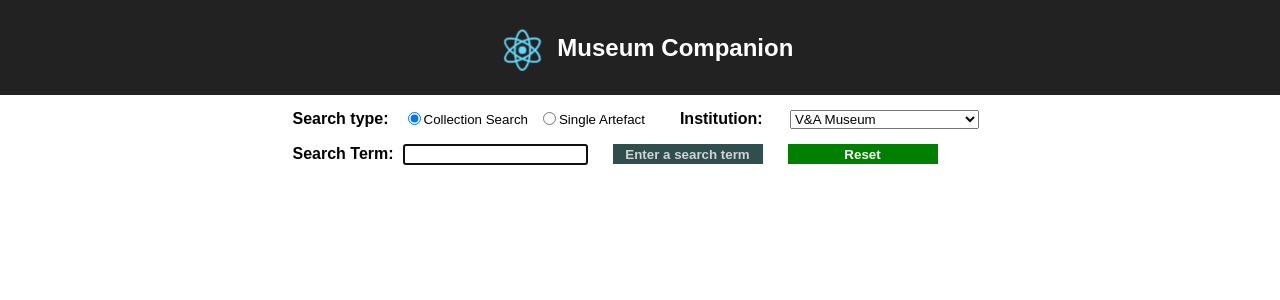
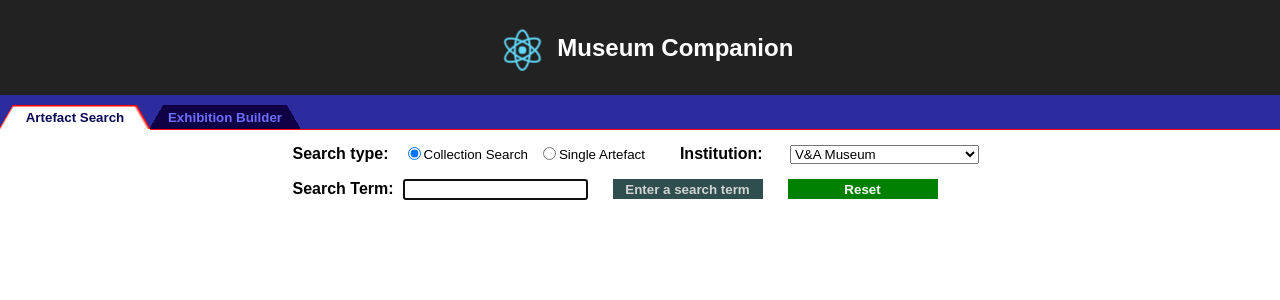
Before and after one commit to TomHedges/MuseumCompanionReact, a React (Create React App) app: page / in a window 1280 px wide. Shown: the top 300 px of the page. Built offline with nearby package versions, Linux system fonts and the light colour scheme.

Commit message:
Added tabbed menu for feature selection

```diff
--- a/package.json
+++ b/package.json
@@ -23,5 +23,6 @@
     "not dead",
     "not ie <= 11",
     "not op_mini all"
-  ]
+  ],
+  "proxy": "http://localhost:3002"
 }
--- a/src/App.css
+++ b/src/App.css
@@ -29,24 +29,95 @@
 }
 
 @keyframes App-logo-spin {
-  from { transform: rotate(0deg); }
-  to { transform: rotate(360deg); }
+  from {
+    transform: rotate(0deg);
+  }
+  to {
+    transform: rotate(360deg);
+  }
+}
+
+.tab-wrapper {
+  background-color: rgb(44, 44, 158);
+  width: 100%;
+  min-height: 30px;
+}
+.tab-filler {
+  background-color: rgba(0, 0, 0, 0);
+  overflow: hidden;
+  height: 34px;
+  border-bottom: 1px red solid;
+}
+
+input.tab:focus {
+  outline: none;
+}
+input.tab-selected:focus {
+  outline: none;
+}
+
+.tab {
+  margin-top: 10px;
+  font-weight: bold;
+  height: 25px;
+  width: 150px;
+  float: left;
+  left: -20px;
+  border: none;
+  border-bottom: 1px solid red;
+  color: rgb(109, 109, 255);
+  background: linear-gradient(
+      120deg,
+      rgba(156, 46, 46, 0) 8%,
+      rgb(15, 0, 70) 8%,
+      rgb(15, 0, 70) 60%,
+      rgba(0, 0, 0, 0) 60%
+    ),
+    linear-gradient(
+      60deg,
+      rgba(0, 0, 0, 0) 40%,
+      rgb(15, 0, 70) 40%,
+      rgb(15, 0, 70) 92%,
+      rgba(156, 46, 46, 0) 92%
+    );
+}
+
+.tab-selected {
+  margin-top: 10px;
+  font-weight: bold;
+  height: 25px;
+  width: 150px;
+  float: left;
+  border: none;
+  border-bottom: 1px solid white;
+  color: rgb(9, 9, 85);
+  background: linear-gradient(
+      120deg,
+      rgb(44, 44, 158) 11px,
+      red 11px,
+      rgba(0, 0, 0, 0) 13px
+    ),
+    linear-gradient(
+      60deg,
+      rgba(0, 0, 0, 0) 127px,
+      red 130px,
+      rgb(44, 44, 158) 131px
+    ),
+    linear-gradient(180deg, red 1px, white 2px);
 }
 
 label {
   margin-right: 10px;
   font-size: smaller;
 }
-
 .button {
   font-weight: bold;
-  background-color:green;
+  background-color: green;
   border: none;
   color: white;
   height: 20px;
   width: 150px;
 }
-
 .button:disabled {
   vertical-align: bottom;
   font-weight: bold;
@@ -56,127 +127,99 @@ label {
   height: 20px;
   width: 150px;
 }
-
 .narrow_button {
   font-weight: bold;
-  background-color:green;
+  background-color: green;
   border: none;
   color: white;
   height: 20px;
   width: 50px;
 }
-
 .narrow_button:disabled {
   font-weight: bold;
-  background-color:darkslategrey;
+  background-color: darkslategrey;
   border: none;
   color: lightgrey;
   height: 20px;
   width: 50px;
 }
-
-
 span.display_control_label {
   font-weight: bold;
   min-width: 110px;
   display: inline-block;
 }
-
-
 div.display_search_controls {
   margin: auto;
   width: 1400px;
-  margin-bottom: 15px;
-  /*
-  border: 1px solid green;
-  */
+  margin-bottom: 15px; /* border: 1px solid green; */
 }
-
 @media only screen and (max-width: 1400px) {
   div.display_search_controls {
     width: 725px;
   }
 }
-
 @media only screen and (max-width: 750px) {
   div.display_search_controls {
     width: 100%;
   }
 }
-
 div.display_search_controls_group {
   min-width: 400px;
   margin: auto;
-  float: left;
-  /*
-  border: 1px solid red;
-  */
+  float: left; /* border: 1px solid red; */
 }
-
 @media only screen and (max-width: 750px) {
   div.display_search_controls_group {
     width: 400px;
     float: none;
   }
 }
-
 div.display_search_controls_subgroup {
   margin-left: 15px;
   margin-top: 15px;
   margin-right: 10px;
   float: left;
 }
-
 div.display_search_controls_subgroup input[type="radio"] {
   margin-top: -3px;
   vertical-align: middle;
 }
-
 @media only screen and (max-width: 750px) {
   div.display_search_controls_subgroup {
     float: none;
   }
 }
-
 input#search_button {
   margin-left: 15px;
   margin-top: 15px;
   margin-right: 10px;
 }
-
 input#reset_button {
   margin-left: 15px;
   margin-top: 15px;
 }
-
-
 button#previous_button {
   float: left;
   margin-left: 15px;
   margin-bottom: 15px;
   width: 130px;
 }
-
 @media only screen and (max-width: 750px) {
   button#previous_button {
     width: 17%;
   }
 }
-
 button#next_button {
   float: right;
   margin-right: 15px;
   margin-bottom: 15px;
   width: 130px;
 }
-
 @media only screen and (max-width: 750px) {
   button#next_button {
     width: 17%;
   }
 }
-
-
 div.display_search_results_nav {
   margin-top: 15px;
 }
@@ -186,7 +229,6 @@ div.display_search_results_nav p {
   width: 100%;
   clear: both;
 }
-
 @media only screen and (max-width: 750px) {
   div.display_search_results_nav p {
     width: 250px;
@@ -194,19 +236,17 @@ div.display_search_results_nav p {
     clear: inherit;
   }
 }
-
-
 table.search_table {
   border-collapse: collapse;
   table-layout: auto;
   width: 100%;
 }
-
-table.search_table, th, td {
+table.search_table,
+th,
+td {
   border-top: 1px solid #44f;
   padding: 15px;
 }
-
 table.search_table th.search_table_summary_column {
   width: 60%;
   min-width: 140px;
@@ -215,7 +255,6 @@ table.search_table th.search_table_image_column {
   width: 40%;
   min-width: 100px;
 }
-
 table.search_table td {
   overflow: hidden;
 }
@@ -224,49 +263,36 @@ table.search_table td {
   width: 100px;
 }
 
-
 .search_result_name {
   font-weight: bold;
 }
 
-
-
 div.display_search_results {
   width: 20%;
   min-width: 310px;
-  float: left;
-  /*
-  border: 1px solid red;
-  */
+  float: left; /* border: 1px solid red; */
   background: #eef;
   margin-left: 15px;
   margin-right: 15px;
   margin-bottom: 15px;
   padding-top: 1px;
 }
-
 @media only screen and (max-width: 750px) {
   div.display_search_results {
     width: auto;
     float: none;
   }
 }
-
-
 div.display_search_results_message {
   width: 20%;
   min-width: 310px;
-  float: left;
-  /*
-  border: 1px solid red;
-  */
+  float: left; /* border: 1px solid red; */
   background: #eef;
   margin-left: 15px;
   margin-right: 15px;
   margin-bottom: 15px;
   text-align: center;
 }
-
 @media only screen and (max-width: 750px) {
   div.display_search_results_message {
     padding: 1px 0;
@@ -274,43 +300,32 @@ div.display_search_results_message {
     float: none;
   }
 }
-
-
-
 div.display_artefact_content {
-  /*
-  border: 1px solid blue;
-   */
-
+  /* border: 1px solid blue; */
   background: #eef;
   padding-left: 15px;
   padding-right: 15px;
   margin-left: 15px;
   margin-right: 15px;
-
   overflow: auto;
-
   /* These are technically the same, but use both
   overflow-wrap: break-word;
   word-wrap: break-word;
 
   /* Instead use this non-standard one: */
   word-break: break-word;
-
   /* Adds a hyphen where the word breaks, if supported (No Blink) */
   -ms-hyphens: auto;
   -moz-hyphens: auto;
   -webkit-hyphens: auto;
   hyphens: auto;
 }
-
 @media only screen and (max-width: 750px) {
   div.display_artefact_content {
     width: auto;
     float: none;
   }
 }
-
 div.display_artefact_message {
   /* border: 1px solid red; */
   text-align: center;
@@ -321,11 +336,9 @@ div.display_artefact_message {
   background: #eef;
   margin-left: 15px;
   margin-right: 15px;
-
   overflow: auto;
   word-break: break-word;
 }
-
 div.display_artefact_message_error {
   border: 1px solid red;
   padding-left: 15px;
@@ -335,12 +348,10 @@ div.display_artefact_message_error {
   background: #fee;
   margin-left: 15px;
   margin-right: 15px;
-
   font-weight: bold;
   overflow: auto;
   word-break: break-word;
 }
-
 div.display_primary_image_wrapper {
   max-height: 500px;
 }
@@ -353,13 +364,10 @@ img.display_primary_image {
   max-width: 100%;
   height: auto;
 }
-
-
 div.galleryPane {
   height: 100px;
   margin-top: 20px;
 }
-
 div.galleryPane img {
   border: 3px solid #aaf;
   max-width: 200px;
@@ -368,48 +376,39 @@ div.galleryPane img {
   margin-left: auto;
   margin-right: auto;
 }
-
 div.galleryPane img:hover {
   border: 3px solid #44f;
+
   max-width: 200px;
   max-height: 100px;
   display: block;
   margin-left: auto;
   margin-right: auto;
 }
-
 div.responsive {
   float: left;
   width: 24.999999%;
   box-sizing: border-box;
 }
-
 @media only screen and (max-width: 1250px) {
   div.responsive {
-      width: 33.333333%;
+    width: 33.333333%;
   }
 }
-
 @media only screen and (max-width: 1000px) {
   div.responsive {
-      width: 49.99999%;
+    width: 49.99999%;
   }
 }
-
-/*
-@media only screen and (max-width: 475px) {
+/* @media only screen and (max-width: 475px) {
   div.responsive {
       width: 100%;
       box-sizing: border-box;
   }
-}
-*/
-
-
+} */
 div.display_artefact_details_group {
   border-top: 1px solid #44f;
 }
-
 div.display_artefact_details_subgroup {
   padding-left: 25px;
 }
@@ -426,42 +425,32 @@ div.display_artefact_details_group p {
   margin-top: 0;
 }
 
-
 .clearfix:after {
   content: "";
   display: table;
   clear: both;
 }
-
-
 .centeredOverlay {
   position: absolute;
-  /*
-  dim the background
-  background-color: rgba(255, 0, 0, 0.3);
-  */
-  top:0;
-  left:0;
-  width:100%;
-  height:100%;
-  color:black;
+  /* dim the background
+  background-color: rgba(255, 0, 0, 0.3); */
+  top: 0;
+  left: 0;
+  width: 100%;
+  height: 100%;
+  color: black;
   text-align: center;
 }
-
 .centeredOverlay span {
   position: absolute;
-  top:50%;
-  left:50%;
-  -webkit-transform:translate(-50%, -50%);
-  transform:translate(-50%, -50%);
+  top: 50%;
+  left: 50%;
+  -webkit-transform: translate(-50%, -50%);
+  transform: translate(-50%, -50%);
 }
-
 .wrapper {
   position: relative;
 }
-
-
-
 
 .spinner {
   border: 16px solid #f3f3f3;
@@ -472,14 +461,20 @@ div.display_artefact_details_group p {
   -webkit-animation: gallery-loading-spin 2s linear infinite; /* Safari */
   animation: gallery-loading-spin 2s linear infinite;
 }
-
 /* Safari */
 @-webkit-keyframes gallery-loading-spin {
-  0% { -webkit-transform: rotate(0deg); }
-  100% { -webkit-transform: rotate(360deg); }
+  0% {
+    -webkit-transform: rotate(0deg);
+  }
+  100% {
+    -webkit-transform: rotate(360deg);
+  }
 }
-
 @keyframes gallery-loading-spin {
-  0% { transform: rotate(0deg); }
-  100% { transform: rotate(360deg); }
+  0% {
+    transform: rotate(0deg);
+  }
+  100% {
+    transform: rotate(360deg);
+  }
 }
--- a/src/App.js
+++ b/src/App.js
@@ -26,6 +26,8 @@ class App extends React.Component {
 			searchResultRequestLimit: Constants.DATA_RESULTS_DOWNLOAD_LIMIT,
 			searchText: '',
 			artefactId: null,
+			display_artefact_search: true,
+			display_exhibition_builder: false,
 			testing: 'blah',
 			singleArtefactDataRequestStatus: Constants.DATA_REQUEST_STATUS.NONE_MADE,
 			singleArtefactRawData: [],
@@ -174,6 +176,15 @@ class App extends React.Component {
 			});
 	}
 
+	async internal_data_retrieval() {
+		await fetch('/api/getData')
+			.then(data => data.json())
+			.then(res => {
+				this.setState({ internal_data: res.data });
+				console.log(res.data);
+			});
+	}
+
 	handleClick(event) {
 		event.preventDefault();
 
@@ -319,6 +330,22 @@ class App extends React.Component {
 			}
 			break;
 
+		case Constants.ARTEFACTS_BUTTON:
+			//this.internal_data_retrieval();
+			this.setState({
+				display_artefact_search: true,
+				display_exhibition_builder: false
+			});
+			break;
+
+		case Constants.EXHIBITION_BUTTON:
+			//this.internal_data_retrieval();
+			this.setState({
+				display_exhibition_builder: true,
+				display_artefact_search: false
+			});
+			break;
+
 		case Constants.SEARCH_CELL:
 		case Constants.SEARCH_PREVIEW_IMAGE:
 			var artefact_id = event.target.id.substring(
@@ -451,6 +478,31 @@ class App extends React.Component {
 						Museum Companion
 					</h2>
 				</div>
+				<div className="tab-wrapper">
+					<input
+						type="button"
+						className={
+							this.state.display_artefact_search ? 'tab-selected' : 'tab'
+						}
+						id={Constants.ARTEFACTS_BUTTON}
+						value="Artefact Search"
+						onClick={this.handleClick}
+						disabled={this.state.display_artefact_search}
+					/>
+					<input
+						type="button"
+						className={
+							this.state.display_exhibition_builder ? 'tab-selected' : 'tab'
+						}
+						id={Constants.EXHIBITION_BUTTON}
+						value="Exhibition Builder"
+						onClick={this.handleClick}
+						disabled={this.state.display_exhibition_builder}
+					/>
+					<div className="tab-filler" />
+				</div>
+				{this.state.display_artefact_search ? (
+					<>
 						<SearchControls
 							selected_source={this.state.selectedSource}
 							selected_search_type={this.state.selectedSearchType}
@@ -481,6 +533,10 @@ class App extends React.Component {
 								onClick={this.handleClick}
 							/>
 						</div>
+					</>
+				) : (
+					<h2>To implement - Exhibition builder!</h2>
+				)}
 			</div>
 		);
 	}
--- a/src/constants/Constants.js
+++ b/src/constants/Constants.js
@@ -56,6 +56,8 @@ export const SEARCH_RESULT_NAME = 'search_result_name';
 export const SEARCH_PREVIEW_IMAGE = 'search_preview_image';
 export const ARTEFACT_PREVIEW_IMAGE = 'artefact_preview_image';
 
+export const ARTEFACTS_BUTTON = 'artefacts_button';
+export const EXHIBITION_BUTTON = 'exhibition_button';
 export const PREVIOUS_BUTTON = 'previous_button';
 export const NEXT_BUTTON = 'next_button';
 
```
Also changed, not shown: 1 other file (tests, documents, lock files or other folders). Lines whose indentation alone changed are shown as unchanged.
